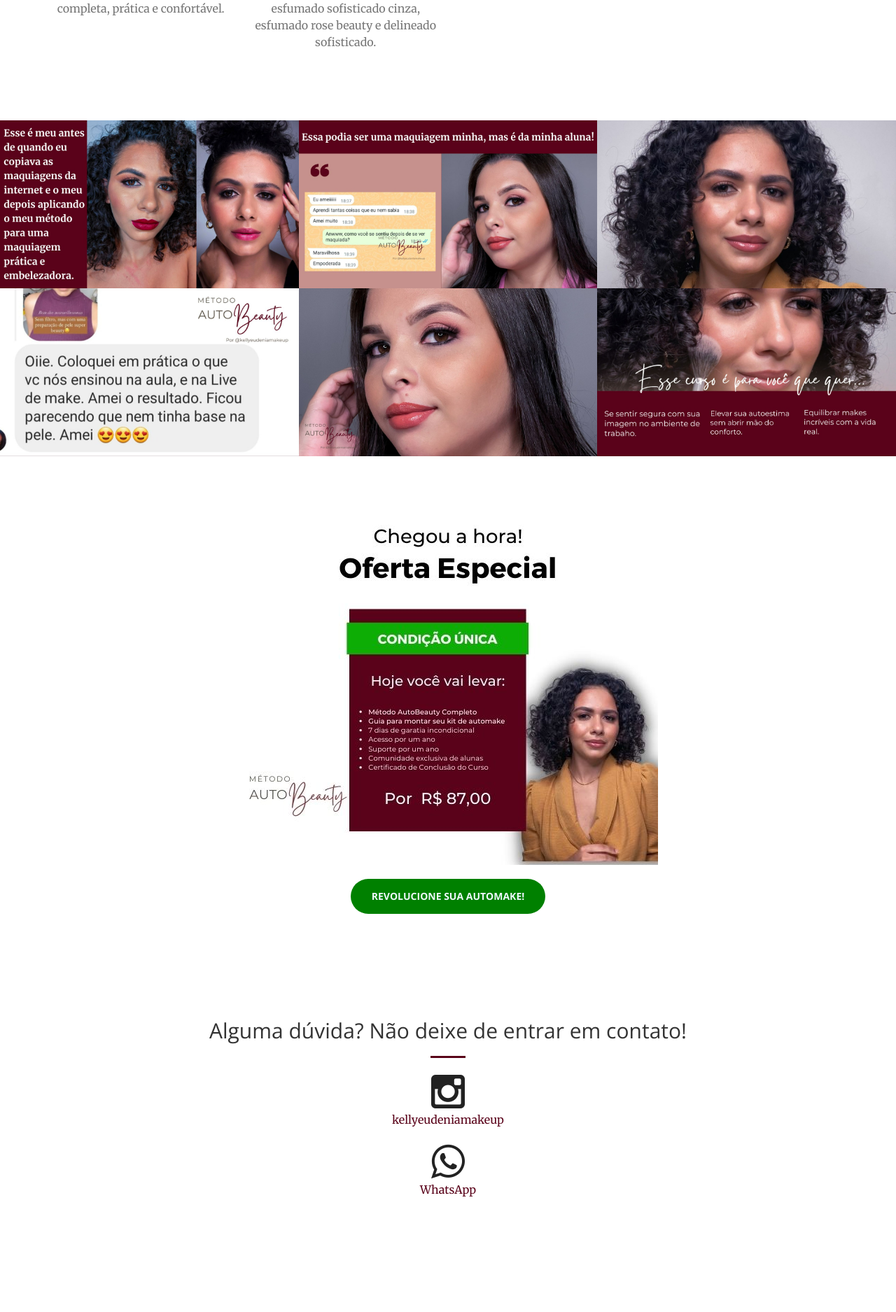
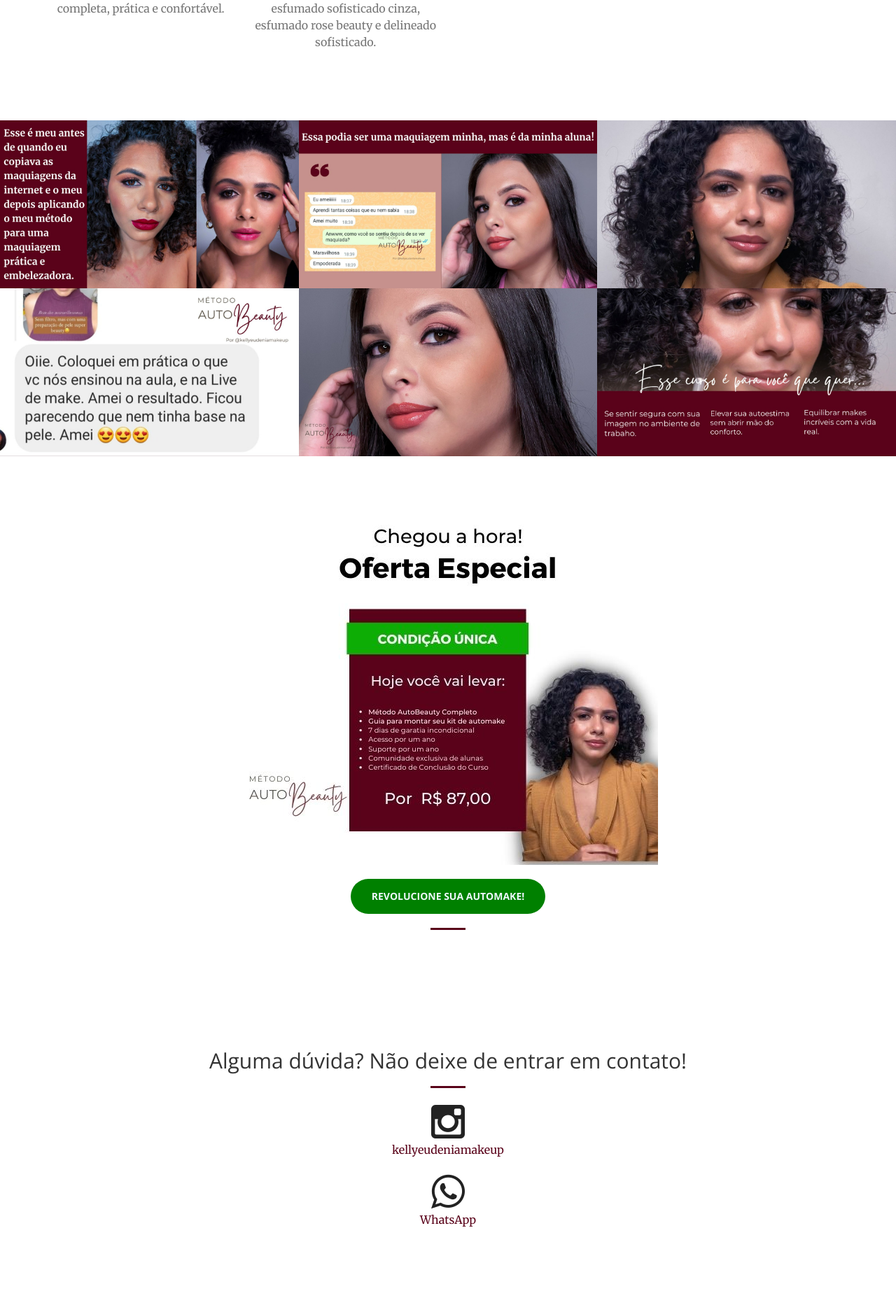
Before and after one commit to kellyeudenia/business-woman, a Jekyll site: the page built from index.html, in a window 1280 px wide. Shown: the part 1408-3283 px from the top of the page at 70% size. Built offline with Jekyll 4.4.1, drawn with Linux system fonts in a browser that asks for light colours; before the commit the page ends 3240 px from its top, so only the background shows below that.

Commit message:
Setup para a página de vendas.

```diff
--- a/_includes/aside.html
+++ b/_includes/aside.html
@@ -1,9 +1,10 @@
   <aside class="bg-white">
       <div class="container text-center" style="  display: flex; justify-content: center;">
           <div class="call-to-action">
-              <img src="img/profile/mine-me.jpg" class="img-responsive"  alt="Imagem de Eudenia Makeup segurando um pincel">
+              <img src="img/profile/mine-me.jpg" class="img-responsive"  alt="Imagem de Eudenia junto ao banner com o preço, de 87,00 Reais, e condições especiais para o investimento no curso">
               <br>
               <a href="https://pay.hotmart.com/F76815503F" class="btn btn-default btn-xl wow tada" style="background-color: #008000; color: aliceblue;" target="_blank">REVOLUCIONE SUA AUTOMAKE!</a>
           </div>
       </div>
+      <hr>
   </aside>
```
